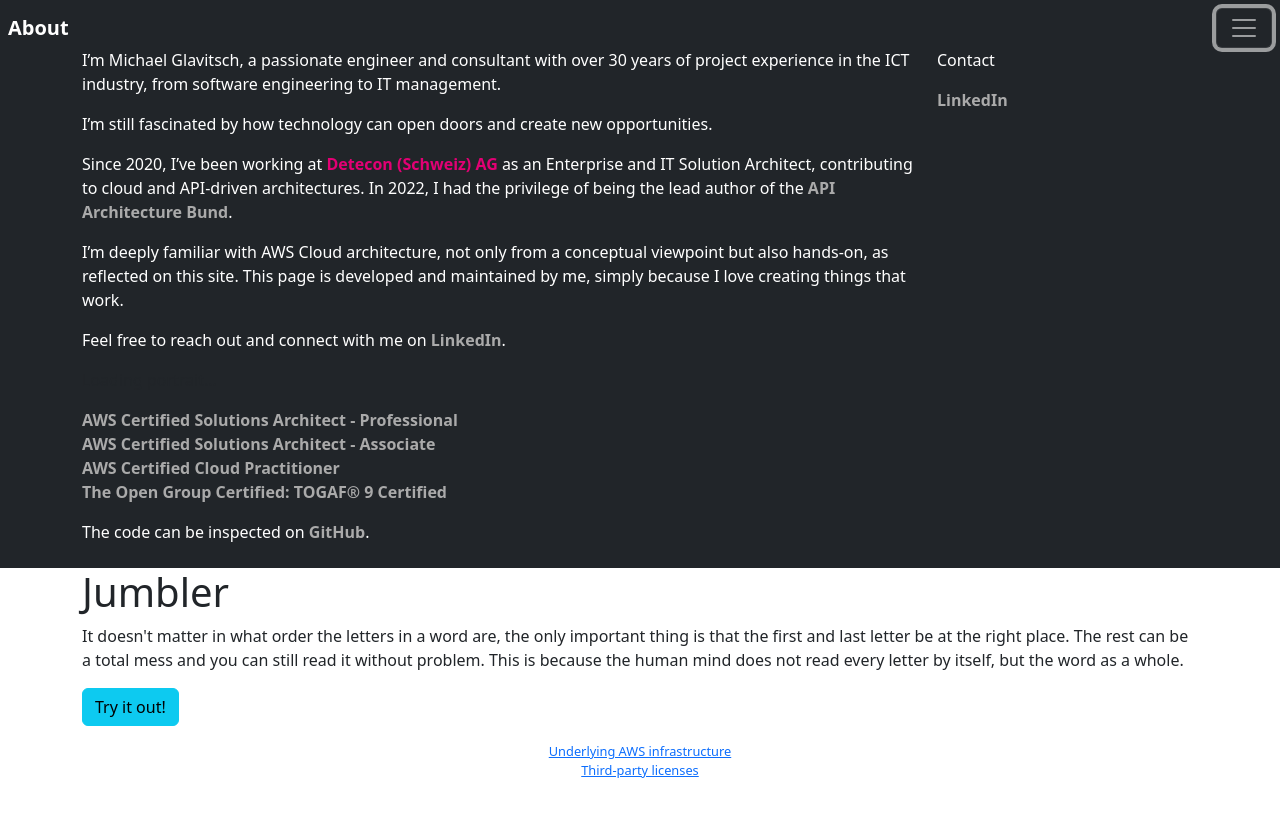
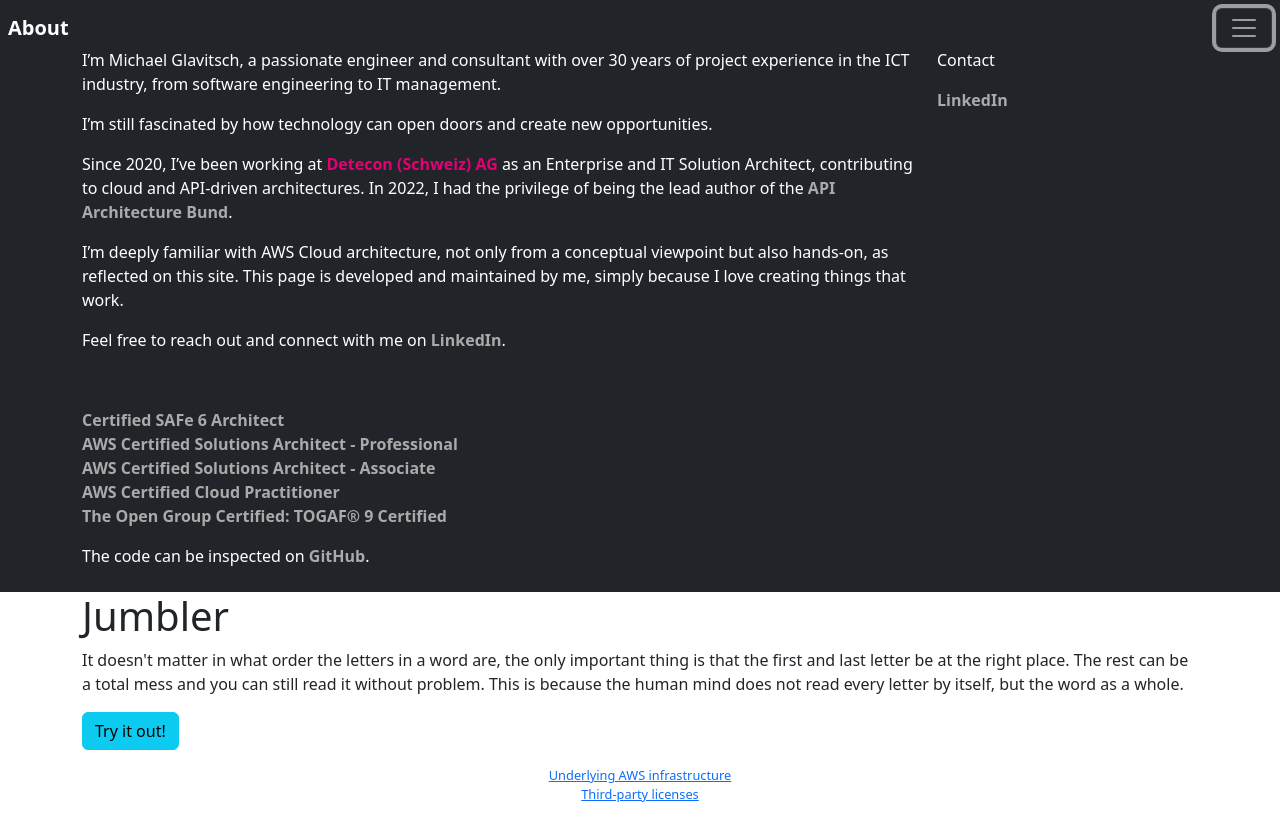
Before and after one commit to mglavitsch/jumbler-react, a React app in the folder jumbler-app-js/: page / in a window 1280 px wide. Both pictures are taken after a click on the button 1244 px from the left and 28 px from the top of the page. Built offline with nearby package versions, Linux system fonts and the light colour scheme; no server answers.

Commit message:
certificate added

```diff
--- a/jumbler-app-js/src/App.js
+++ b/jumbler-app-js/src/App.js
@@ -127,6 +127,7 @@
                     <p lang="en" className="text-white">Feel free to reach out and connect with me on <a href="https://www.linkedin.com/in/michael-glavitsch/" className={styles.links} target="_blank" rel="noopener noreferrer">LinkedIn</a>.</p>
                     <Portrait alt="Michael Glavitsch" />
                     <ul className="list-unstyled" style={{ marginTop: "0rem" }}>
+                      <li className="text-white"><a href="https://www.credly.com/badges/5332f86b-37db-4dfe-916b-e8345bdbef97/linked_in_profile" className={styles.links} target="_blank" rel="noopener noreferrer">Certified SAFe 6 Architect</a></li>
                       <li className="text-white"><a href="https://www.credly.com/badges/a8dbaff0-34ac-4653-8768-5b163dc96b16/public_url" className={styles.links} target="_blank" rel="noopener noreferrer">AWS Certified Solutions Architect - Professional</a></li>
                       <li className="text-white"><a href="https://www.credly.com/badges/0dc4a567-77c8-45f8-b5ce-12101749c652/public_url" className={styles.links} target="_blank" rel="noopener noreferrer">AWS Certified Solutions Architect - Associate</a></li>
                       <li className="text-white"><a href="https://www.credly.com/badges/4002abc8-5321-4e4d-87ec-50a9d05ec871/linked_in_profile" className={styles.links} target="_blank" rel="noopener noreferrer">AWS Certified Cloud Practitioner</a></li>
```
